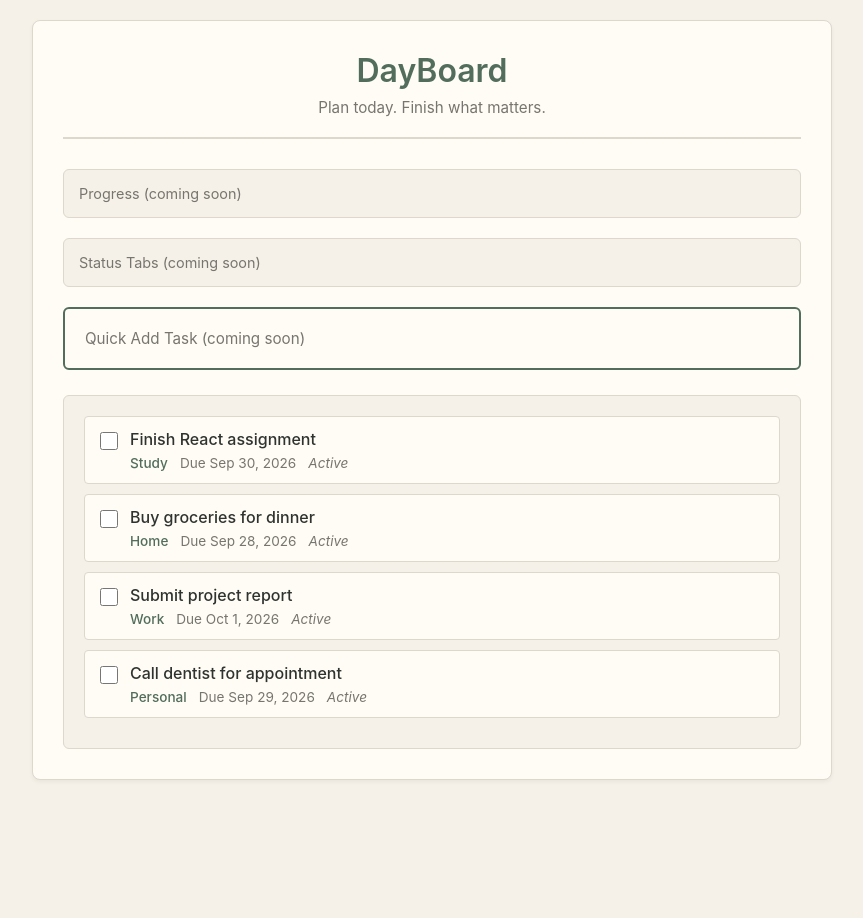
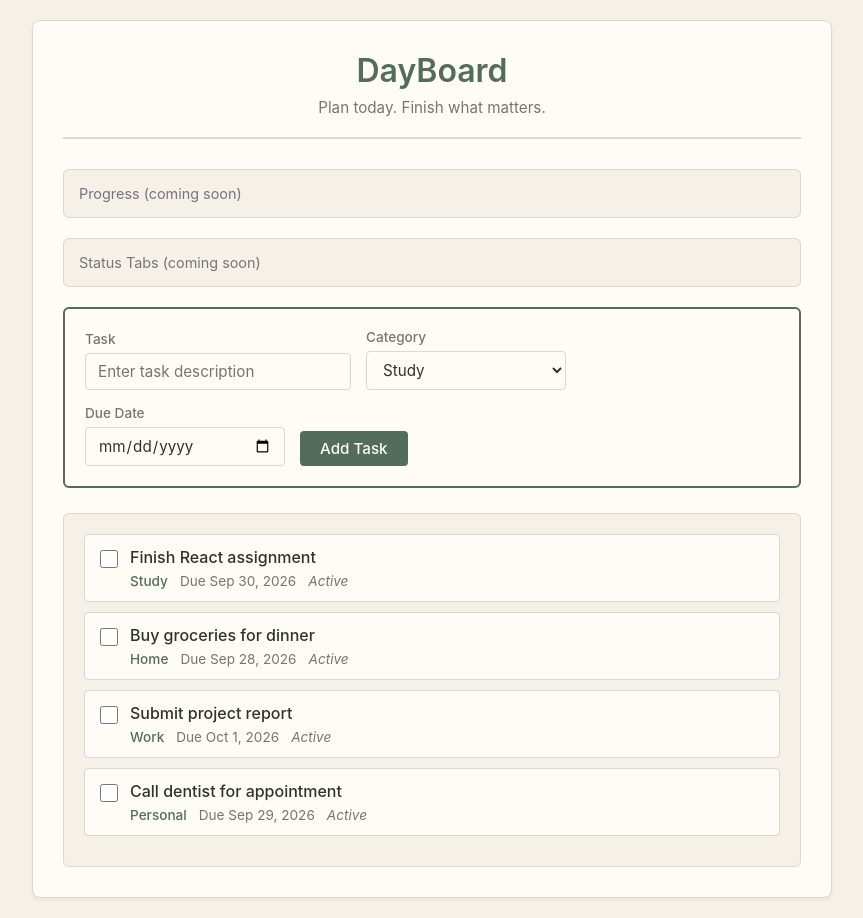
Before and after one commit to bindubasnet2007-droid/bindu_todo, a React (Create React App) app: page / in a window 1280 px wide. Shown: the whole page, without its empty margins (208-1071 px from the left). Before the commit the page ends 840 px from the top, so only its background shows below. Built offline with nearby package versions, Linux system fonts and the light colour scheme; the HTML template or start-up script is replaced by a standard one.

Commit message:
add quick task creation form

```diff
--- a/src/App.js
+++ b/src/App.js
@@ -41,13 +41,17 @@ function App() {
     }
   ]);
 
+  const handleAddTask = (newTask) => {
+    setTasks([...tasks, newTask]);
+  };
+
   return (
     <div className="app-container">
       <div className="main-content">
         <TopBar />
         <ProgressInfo />
         <StatusTabs />
-        <QuickAdd />
+        <QuickAdd onAddTask={handleAddTask} />
         <TaskSection tasks={tasks} />
       </div>
     </div>
--- a/src/components/QuickAdd.js
+++ b/src/components/QuickAdd.js
@@ -1,7 +1,73 @@
-function QuickAdd() {
+import { useState } from 'react';
+
+function QuickAdd({ onAddTask }) {
+  const [text, setText] = useState('');
+  const [category, setCategory] = useState('Study');
+  const [dueDate, setDueDate] = useState('');
+
+  const handleSubmit = (e) => {
+    e.preventDefault();
+
+    if (text.trim() === '') {
+      return;
+    }
+
+    const newTask = {
+      id: Date.now(),
+      text: text,
+      category: category,
+      dueDate: dueDate,
+      completed: false,
+      createdAt: new Date().toISOString().split('T')[0]
+    };
+
+    onAddTask(newTask);
+
+    setText('');
+    setCategory('Study');
+    setDueDate('');
+  };
+
   return (
     <div className="quick-add">
-      <p>Quick Add Task (coming soon)</p>
+      <form onSubmit={handleSubmit} className="quick-add-form">
+        <div className="form-group">
+          <label htmlFor="task-text">Task</label>
+          <input
+            type="text"
+            id="task-text"
+            value={text}
+            onChange={(e) => setText(e.target.value)}
+            placeholder="Enter task description"
+          />
+        </div>
+
+        <div className="form-group">
+          <label htmlFor="task-category">Category</label>
+          <select
+            id="task-category"
+            value={category}
+            onChange={(e) => setCategory(e.target.value)}
+          >
+            <option value="Study">Study</option>
+            <option value="Home">Home</option>
+            <option value="Work">Work</option>
+            <option value="Personal">Personal</option>
+          </select>
+        </div>
+
+        <div className="form-group">
+          <label htmlFor="task-date">Due Date</label>
+          <input
+            type="date"
+            id="task-date"
+            value={dueDate}
+            onChange={(e) => setDueDate(e.target.value)}
+          />
+        </div>
+
+        <button type="submit" className="add-button">Add Task</button>
+      </form>
     </div>
   );
 }
--- a/src/index.css
+++ b/src/index.css
@@ -100,9 +100,63 @@ body {
   margin-bottom: 25px;
 }
 
-.quick-add p {
+.quick-add-form {
+  display: flex;
+  gap: 15px;
+  align-items: flex-end;
+  flex-wrap: wrap;
+}
+
+.form-group {
+  display: flex;
+  flex-direction: column;
+  gap: 6px;
+}
+
+.form-group label {
+  font-size: 0.85rem;
   color: #77756F;
+  font-weight: 500;
+}
+
+.form-group input[type="text"],
+.form-group input[type="date"],
+.form-group select {
+  padding: 8px 12px;
+  border: 1px solid #DDD7CC;
+  border-radius: 4px;
   font-size: 0.95rem;
+  font-family: inherit;
+  color: #2F332F;
+  background-color: #FFFCF5;
+  min-width: 200px;
+}
+
+.form-group input[type="text"]:focus,
+.form-group input[type="date"]:focus,
+.form-group select:focus {
+  outline: none;
+  border-color: #526D5B;
+}
+
+.add-button {
+  padding: 8px 20px;
+  background-color: #526D5B;
+  color: #FFFCF5;
+  border: none;
+  border-radius: 4px;
+  font-size: 0.95rem;
+  font-weight: 500;
+  cursor: pointer;
+  font-family: inherit;
+}
+
+.add-button:hover {
+  background-color: #3f5447;
+}
+
+.add-button:active {
+  background-color: #344539;
 }
 
 /* Task Section */
```
